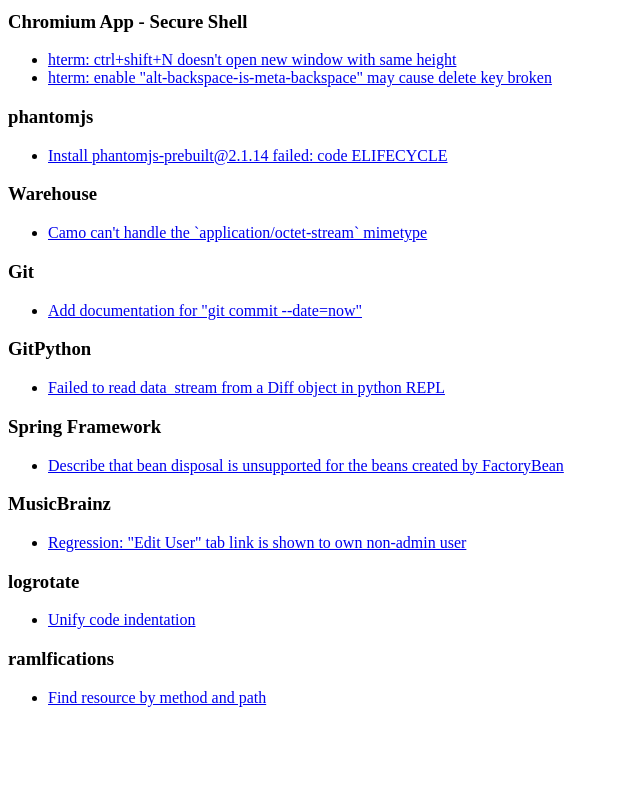
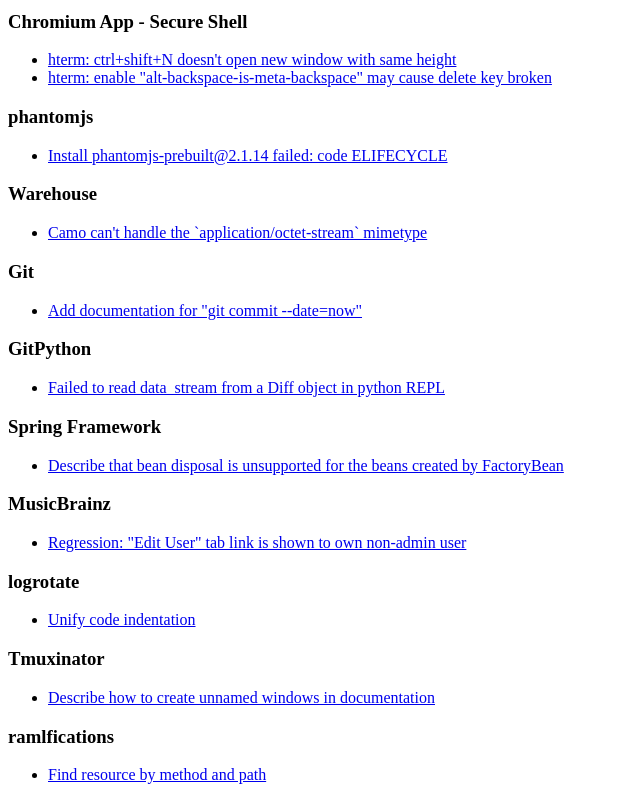
Before and after one commit to johnlinp/johnlinp.github.io, a plain HTML site: page index.html in a window 1280 px wide. Shown: the part 4324-5124 px from the top of the page, without its empty margins (0-640 px from the left). Before the commit the page ends 5047 px from the top, so only its background shows below. Drawn offline with Linux system fonts and the light colour scheme.

Commit message:
Add Tmuxinator

```diff
--- a/index.html
+++ b/index.html
@@ -285,6 +285,11 @@
             <li><a href="https://github.com/logrotate/logrotate/issues/188" target="_blank">Unify code indentation</a></li>
         </ul>
 
+        <h3>Tmuxinator</h3>
+        <ul>
+            <li><a href="https://github.com/tmuxinator/tmuxinator/issues/773" target="_blank">Describe how to create unnamed windows in documentation</a></li>
+        </ul>
+
         <h3>ramlfications</h3>
         <ul>
             <li><a href="https://github.com/spotify/ramlfications/issues/112" target="_blank">Find resource by method and path</a></li>
```
